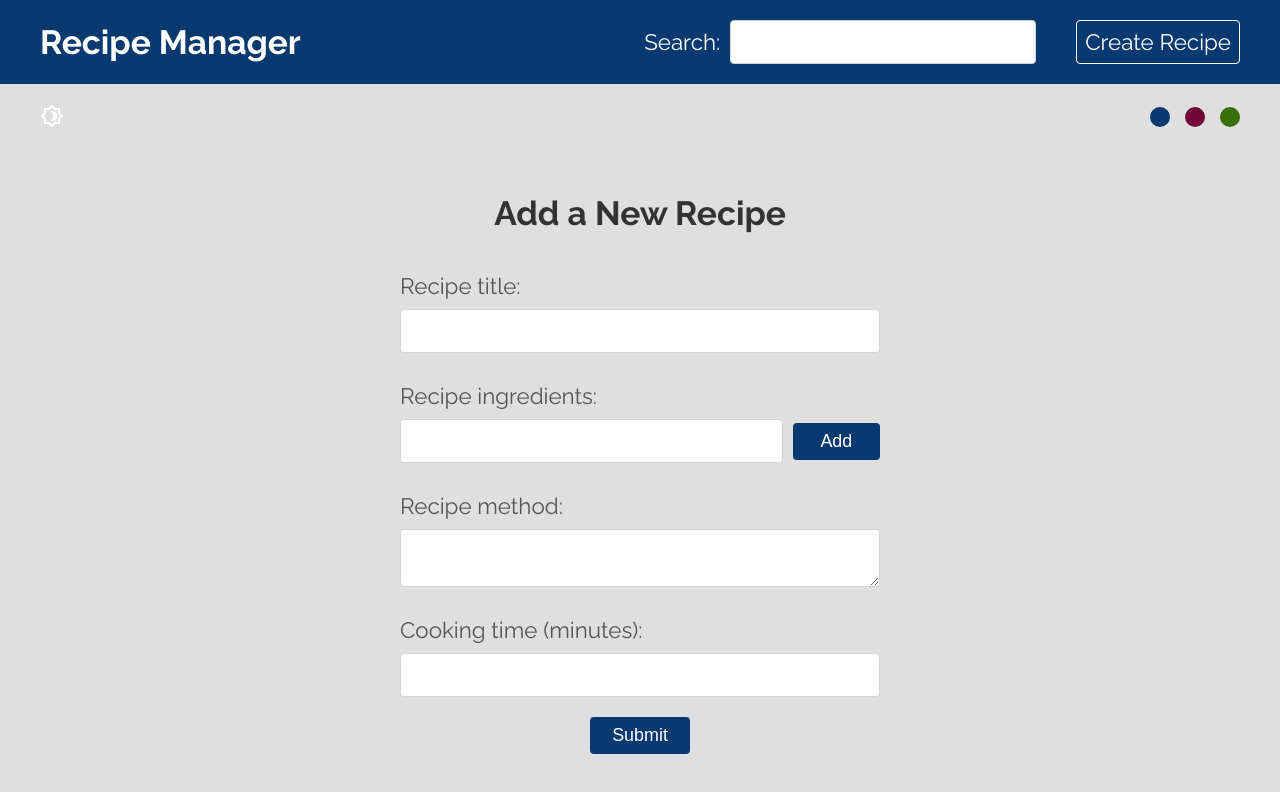
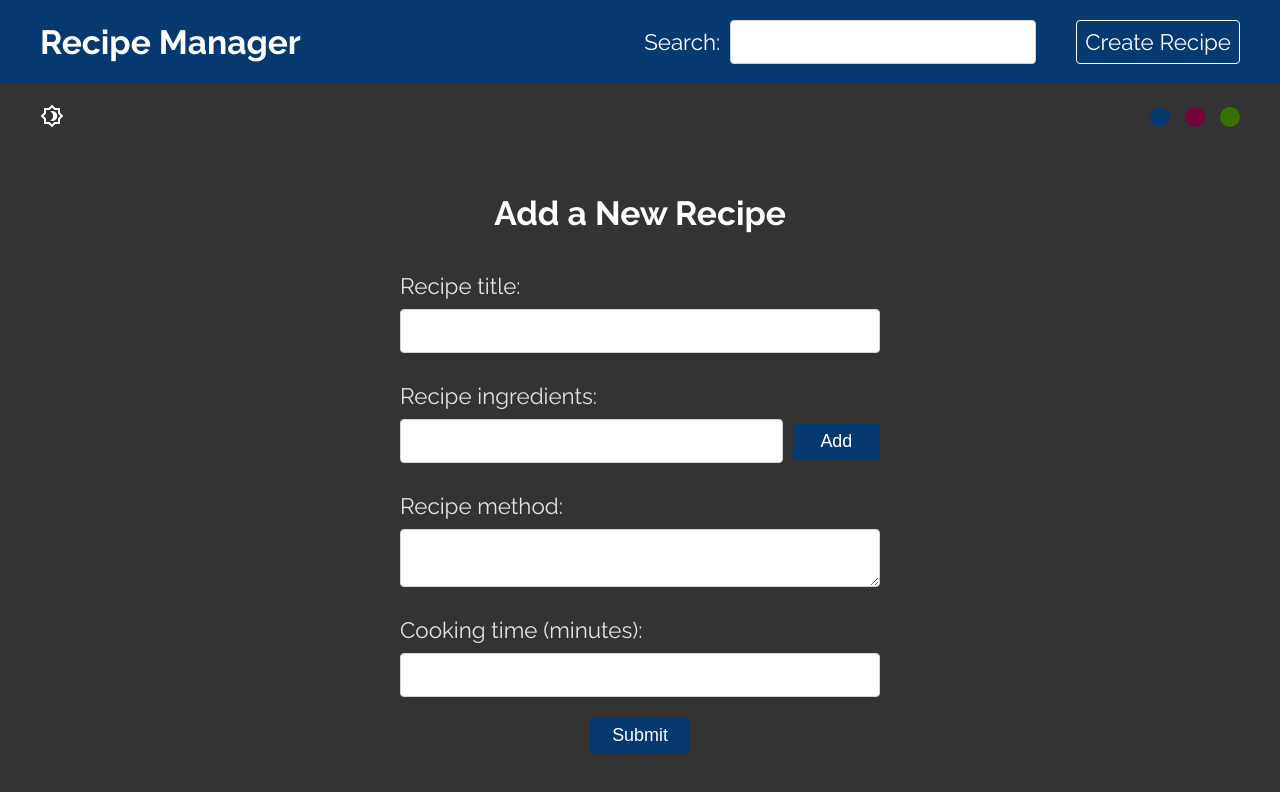
Before and after one commit to JBreidfjord/recipe-manager, a React (Create React App) app: page /create in a window 1280 px wide. Shown: the top 792 px of the page. Built offline with nearby package versions, Linux system fonts and the light colour scheme.

Commit message:
Style dark mode

```diff
--- a/src/App.css
+++ b/src/App.css
@@ -1,3 +1,7 @@
 .App {
   min-height: 100%;
 }
+
+.App.dark {
+  background: #333;
+}
--- a/src/App.js
+++ b/src/App.js
@@ -8,10 +8,13 @@
 import Recipe from "./pages/recipe/Recipe";
 import Search from "./pages/search/Search";
 import ThemeSelector from "./components/ThemeSelector";
+import { useTheme } from "./hooks/useTheme";
 
 function App() {
+  const { mode } = useTheme();
+
   return (
-    <div className="App">
+    <div className={`App ${mode}`}>
       <BrowserRouter>
         <Navbar />
         <ThemeSelector />
--- a/src/components/RecipeList.css
+++ b/src/components/RecipeList.css
@@ -49,3 +49,13 @@
   border-radius: 4px;
   margin: 20px auto 0;
 }
+
+/* Dark Mode */
+.recipe-list .card.dark {
+  background: #555;
+}
+.recipe-list .card.dark p,
+.recipe-list .card.dark h3,
+.recipe-list .card.dark div {
+  color: #e4e4e4;
+}
--- a/src/components/RecipeList.js
+++ b/src/components/RecipeList.js
@@ -1,8 +1,11 @@
 import "./RecipeList.css";
 
 import { Link } from "react-router-dom";
+import { useTheme } from "../hooks/useTheme";
 
 export default function RecipeList({ recipes }) {
+  const { mode } = useTheme();
+
   if (recipes.length === 0) {
     return <div className="error">No recipes found</div>;
   }
@@ -10,7 +13,7 @@
   return (
     <div className="recipe-list">
       {recipes.map((recipe) => (
-        <div key={recipe.id} className="card">
+        <div key={recipe.id} className={`card ${mode}`}>
           <h3>{recipe.title}</h3>
           <p>{recipe.cookingTime} to make</p>
           <div>{recipe.method.substring(0, 100)}...</div>
--- a/src/pages/create/Create.css
+++ b/src/pages/create/Create.css
@@ -35,3 +35,12 @@
 .ingredients button {
   margin: 0 0 0 10px;
 }
+
+/* Dark Mode */
+.create.dark {
+  color: #e4e4e4;
+}
+
+.create.dark h2 {
+  color: #fff;
+}
--- a/src/pages/create/Create.js
+++ b/src/pages/create/Create.js
@@ -15,7 +15,7 @@
   const ingredientInput = useRef(null);
   const { data, postData } = useFetch("http://localhost:3001/recipes", "POST");
   const navigate = useNavigate();
-  const { color } = useTheme();
+  const { color, mode } = useTheme();
 
   const handleSubmit = (e) => {
     e.preventDefault();
@@ -41,7 +41,7 @@
   }, [data, navigate]);
 
   return (
-    <div className="create">
+    <div className={`create ${mode}`}>
       <h2 className="page-title">Add a New Recipe</h2>
       <form onSubmit={handleSubmit}>
         <label>
--- a/src/pages/recipe/Recipe.css
+++ b/src/pages/recipe/Recipe.css
@@ -32,3 +32,17 @@
   text-align: left;
   line-height: 1.5em;
 }
+
+/* Dark Mode */
+.recipe.dark {
+  background: #555;
+  color: #e4e4e4;
+}
+
+.recipe.dark h2 {
+  color: #fff;
+}
+
+.recipe.dark li {
+  color: #c4c4c4;
+}
--- a/src/pages/recipe/Recipe.js
+++ b/src/pages/recipe/Recipe.js
@@ -2,12 +2,15 @@
 
 import { useFetch } from "../../hooks/useFetch";
 import { useParams } from "react-router-dom";
+import { useTheme } from "../../hooks/useTheme";
 
 export default function Recipe() {
   const { id } = useParams();
   const { data: recipe, isPending, error } = useFetch(`http://localhost:3001/recipes/${id}`);
+  const { mode } = useTheme();
+
   return (
-    <div className="recipe">
+    <div className={`recipe ${mode}`}>
       {error && <div className="error">{error}</div>}
       {isPending && <div className="loading">Loading...</div>}
       {recipe && (
--- /dev/null
+++ b/src/pages/search/Search.css
@@ -0,0 +1,3 @@
+.search.dark h2 {
+  color: #fff;
+}
--- a/src/pages/search/Search.js
+++ b/src/pages/search/Search.js
@@ -1,6 +1,9 @@
+import "./Search.css";
+
 import RecipeList from "../../components/RecipeList";
 import { useFetch } from "../../hooks/useFetch";
 import { useLocation } from "react-router-dom";
+import { useTheme } from "../../hooks/useTheme";
 
 export default function Search() {
   // const { q: query } = new URLSearchParams(useLocation());
@@ -9,9 +12,10 @@
   const query = queryParams.get("q");
   const url = "http://localhost:3001/recipes?q=" + query;
   const { data: recipes, isPending, error } = useFetch(url);
+  const { mode } = useTheme();
 
   return (
-    <div>
+    <div className={`search ${mode}`}>
       <h2 className="page-title">Recipes including "{query}"</h2>
       {error && <p className="error">{error}</p>}
       {isPending && <p className="loading">Loading...</p>}
```
